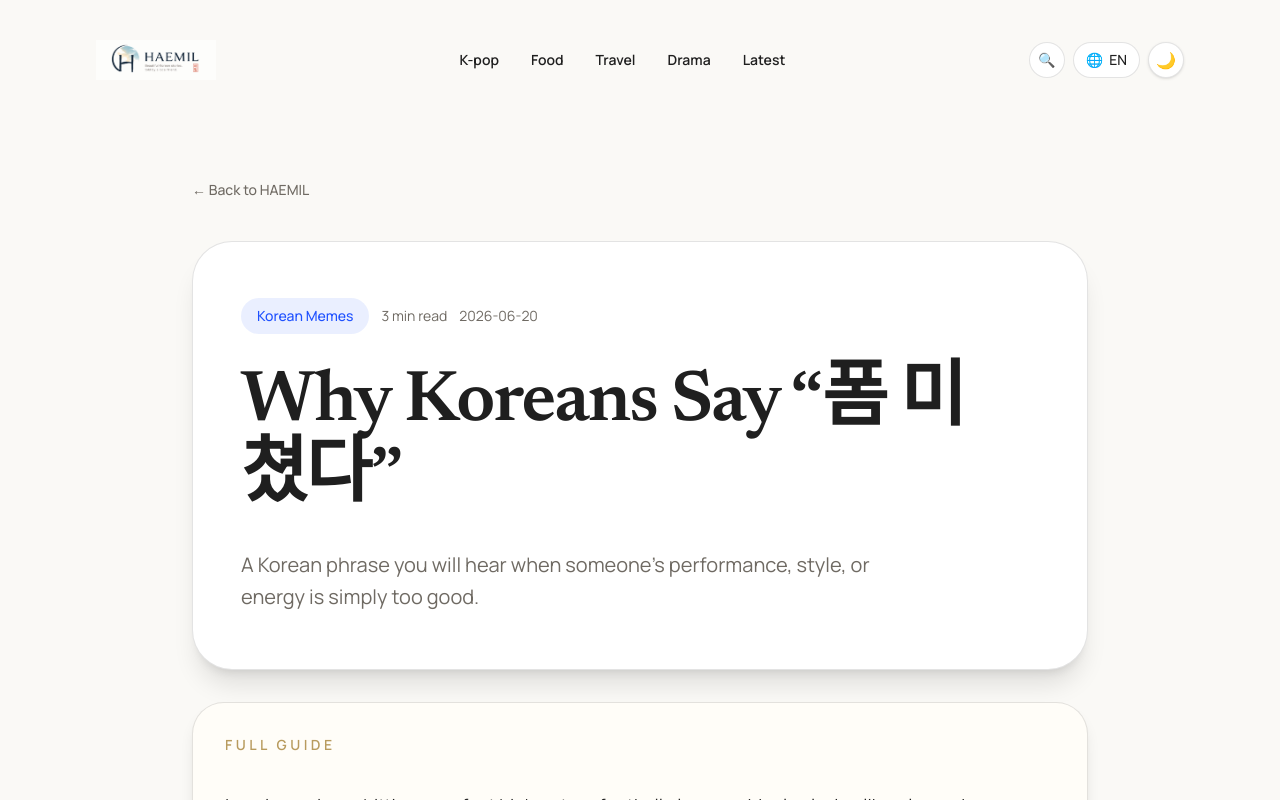
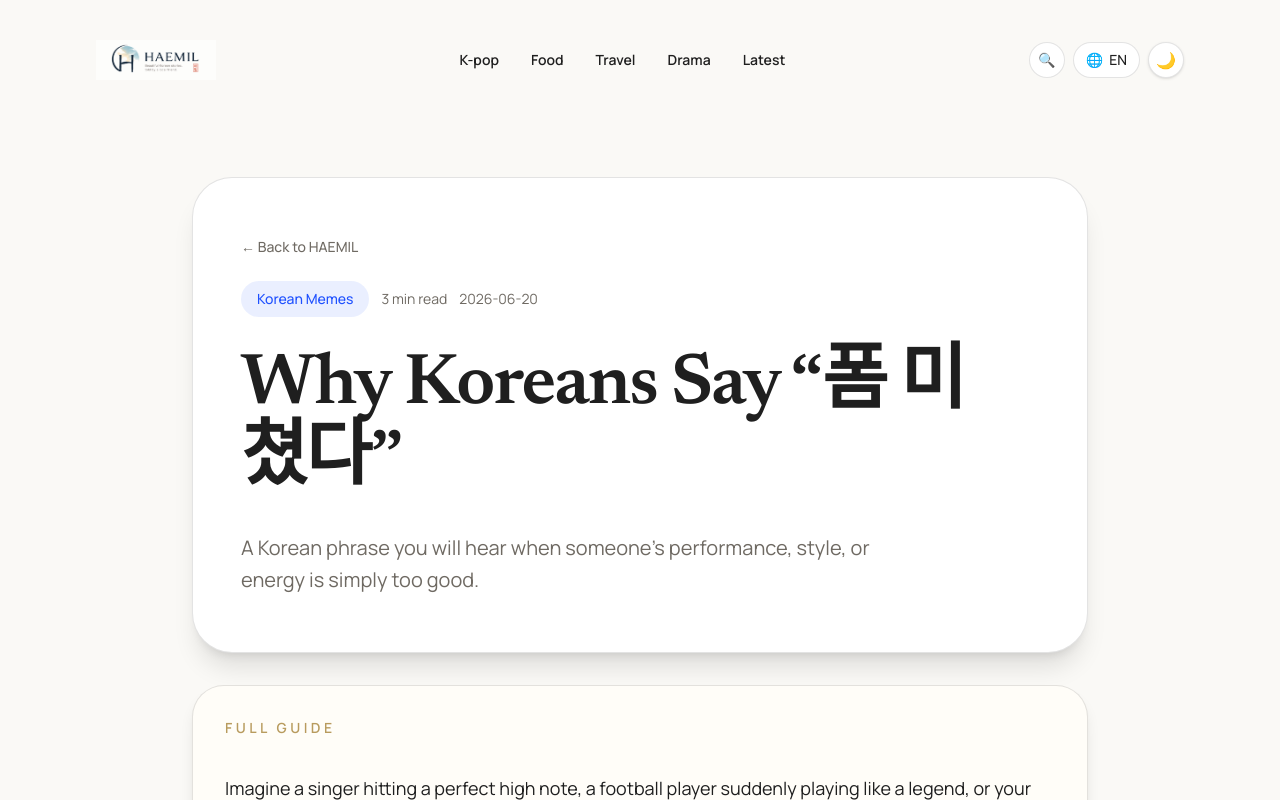
Before and after one commit to kjgusgh-source/korea-inside, a Next.js app: page /memes/form-is-crazy in a window 1280 px wide. Shown: the top 800 px of the page. Built offline with nearby package versions, Linux system fonts and the light colour scheme.

Commit message:
Move Back link inside Hero card for shared dynamic post template

```diff
--- a/app/[category]/[slug]/page.tsx
+++ b/app/[category]/[slug]/page.tsx
@@ -108,14 +108,14 @@ export default async function ArticlePage({ params }: PageProps) {
         <SiteHeader />
 
         <article className="mx-auto mt-14 max-w-4xl md:mt-20">
-          <Link
-            href={backHref}
-            className="text-sm font-medium text-[var(--muted)] transition hover:text-[var(--accent)]"
-          >
-            {backLabel}
-          </Link>
+          <div className="mt-10 rounded-[2.5rem] border border-[var(--border)] bg-[var(--surface)] px-6 py-8 shadow-xl shadow-[var(--shadow)] md:px-12 md:py-14">
+            <Link
+              href={backHref}
+              className="mb-6 inline-flex text-sm font-medium text-[var(--muted)] transition hover:text-[var(--accent)]"
+            >
+              {backLabel}
+            </Link>
 
-          <div className="mt-10 rounded-[2.5rem] border border-[var(--border)] bg-[var(--surface)] px-6 py-8 shadow-xl shadow-[var(--shadow)] md:px-12 md:py-14">
             <div className="mb-8 flex flex-wrap items-center gap-3">
               <span
                 className="rounded-full px-4 py-2 text-sm font-medium"
```
